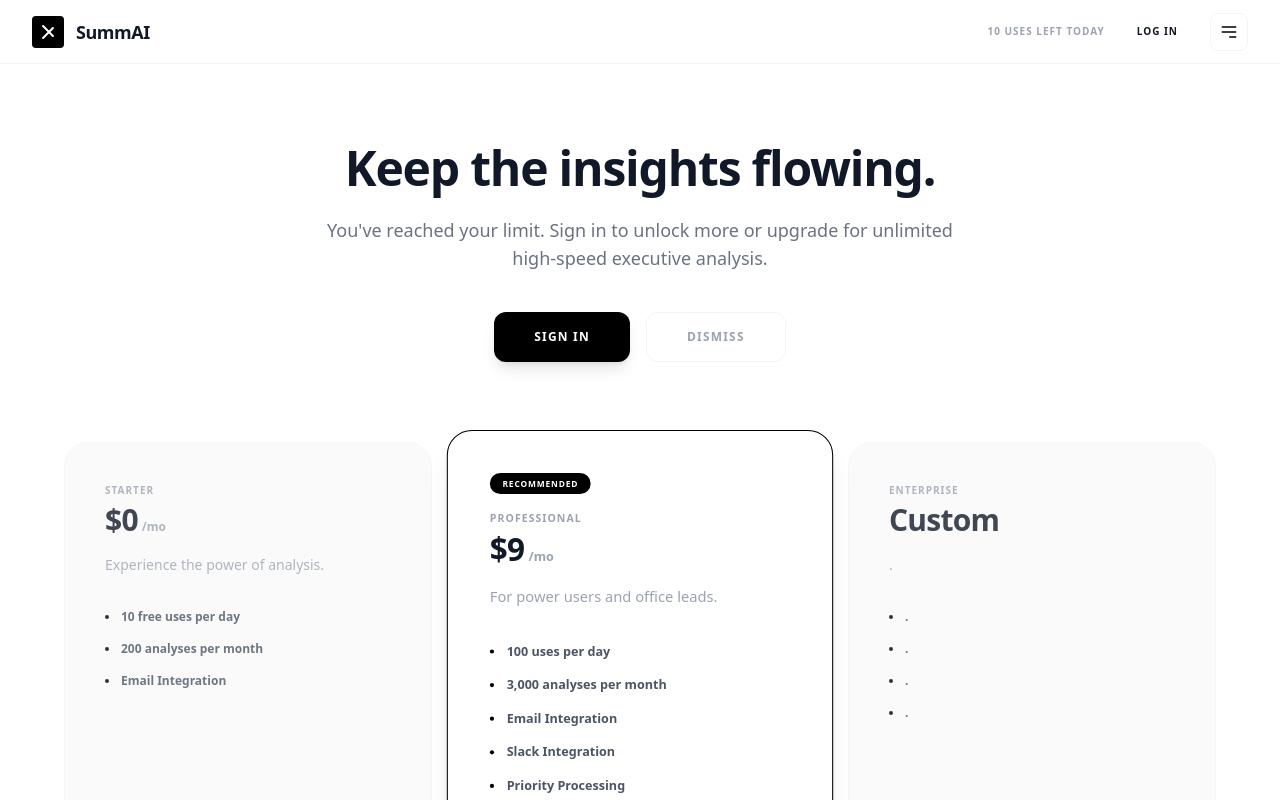
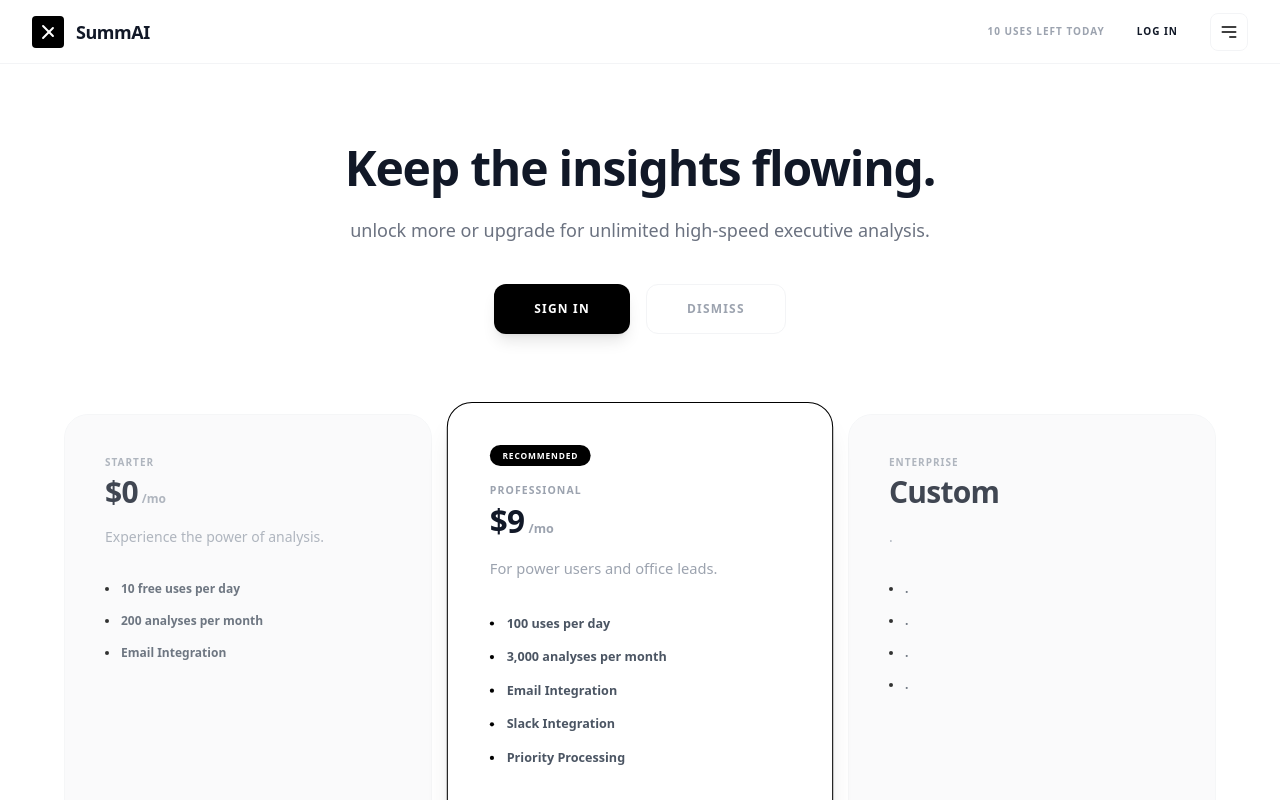
Before and after one commit to kimtaewoo371/SummAI, a React (Vite) app: page / in a window 1280 px wide. Both pictures are taken after a click on the button 1229 px from the left and 31 px from the top of the page. Shown: the top 800 px of the page. Built offline with nearby package versions, Linux system fonts and the light colour scheme; no server answers.

Commit message:
v48 fixed

```diff
--- a/components/RechargePage.tsx
+++ b/components/RechargePage.tsx
@@ -53,7 +53,7 @@ const RechargePage: React.FC<RechargePageProps> = ({ onBack, onLogin, onUpgrade
         <div className="text-center mb-20">
           <h1 className="text-5xl font-black text-gray-900 mb-6 tracking-tight">Keep the insights flowing.</h1>
           <p className="text-lg text-gray-500 max-w-2xl mx-auto mb-10 font-medium">
-            You've reached your limit. Sign in to unlock more or upgrade for unlimited high-speed executive analysis.
+            unlock more or upgrade for unlimited high-speed executive analysis.
           </p>
           <div className="flex justify-center gap-4">
             <button
```
